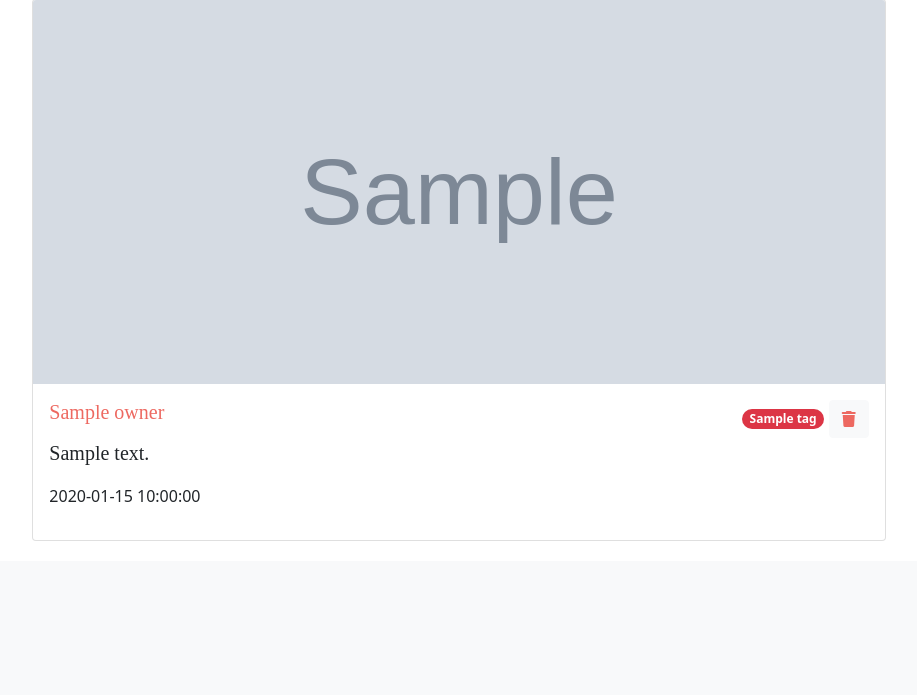
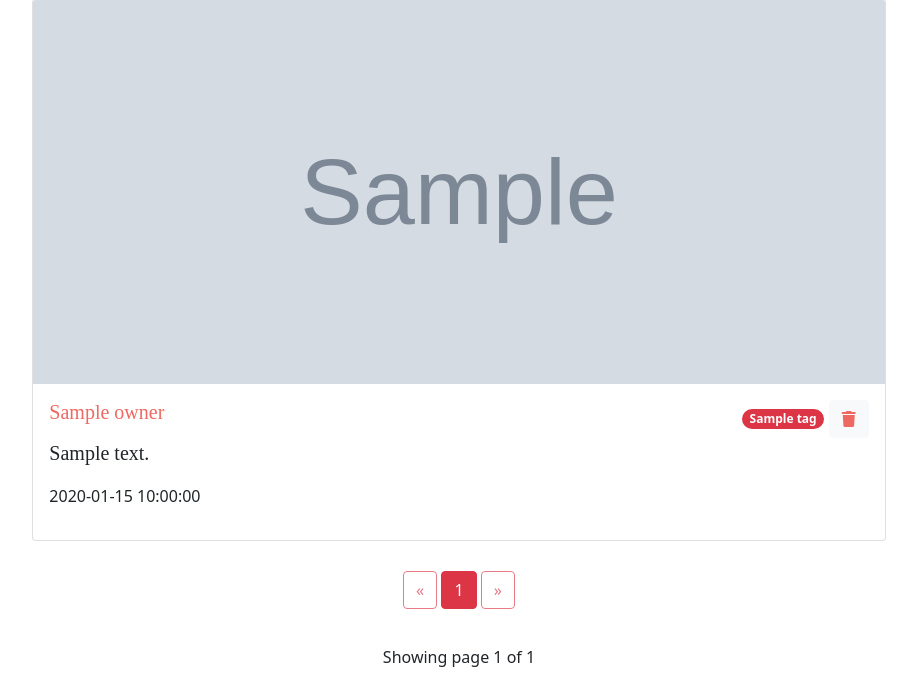
Before and after one commit to KaungMinSett/gwee, a Flask app: template review_post/templates/adminpanel.html in a window 1280 px wide. Shown: the part 742-1437 px from the top of the page, without its empty margins (181-1098 px from the left). Before the commit the page ends 1283 px from the top, so only its background shows below. Run offline with Flask 2, Linux system fonts and the light colour scheme; the template is opened without the code that fills it: values that come from a table or form of the project are taken from there, most other values are stand-ins (such as "Sample title", 1, 10 or a date in 2020); grey boxes marked "Sample" are stand-in pictures; parts of the project's set-up code (start-up, migrations or seed data) failed here and were passed over; some libraries are stand-ins or nearby versions.

Commit message:
Pagination done

```diff
--- a/review_post/templates/adminpanel.html
+++ b/review_post/templates/adminpanel.html
@@ -90,7 +90,7 @@
 
 
         <div class="tab-pane fade show column  active" id="pills-home" role="tabpanel" aria-labelledby="pills-home-tab">
-          {% for post in posts %}
+          {% for post in posts.items %}
           <div class="card col-xl-8 col-lg-8 col-md-8 col-sm-8 col-8 ">
 
 
@@ -136,16 +136,49 @@
               </div>
             </div>
           </div>
+          {% endfor %}
+          <!-- Pagination Links-->
+          <div class="text-center">
+            <a href="{{ url_for('adminpanel', page=posts.prev_num) }}" class="btn btn-outline-danger
+     {% if posts.page == 1 %}disabled{% endif %}">
+              &laquo;
+            </a>
+            <!-- Loop through the number of pages to display a link for each-->
+            {% for page_num in posts.iter_pages(left_edge=1, right_edge=1, left_current=1, right_current=2) %}
+            {% if page_num %}
+            <!-- Check for the active page and set the link to "Active"-->
+            {% if posts.page == page_num %}
+            <a href="{{ url_for('adminpanel', page=page_num) }}" class="btn btn-danger">
+              {{ page_num }}
+            </a>
+            {% else %}
+            <a href="{{ url_for('adminpanel', page=page_num) }}" class="btn btn-outline-danger">
+              {{ page_num }}
+            </a>
+            {% endif %}
+            {% else %}
+            ...
+            {% endif %}
+            {% endfor %}
+            <a href="{{ url_for('adminpanel', page=posts.next_num) }}" class="btn btn-outline-danger
+     {% if posts.page == posts.pages %}disabled{% endif %}">
+              &raquo;
+            </a>
+          </div>
+          <p class="text-center mt-3">
+            Showing page {{ posts.page }} of {{ posts.pages }}
+          </p>
 
 
-          {% endfor %}
+
+
         </div>
 
 
 
 
         <div class="tab-pane fade" id="pills-trend" role="tabpanel" aria-labelledby="pills-trend-tab">
-          {% for trendpost in trendPosts %}
+          {% for trendpost in trendPosts.items %}
           <div class="card col-xl-8 col-lg-8 col-md-8 col-sm-8 col-8 ">
 
 
@@ -196,7 +229,7 @@
 
         </div>
         <div class="tab-pane fade" id="pills-promotion" role="tabpanel" aria-labelledby="pills-promotion-tab">
-          {% for promopost in promoPosts %}
+          {% for promopost in promoPosts.items %}
           <div class="card col-xl-8 col-lg-8 col-md-8 col-sm-8 col-8 ">
 
 
@@ -243,6 +276,39 @@
 
 
           {% endfor %}
+
+          <!-- Pagination Links-->
+          <div class="text-center">
+            <a href="{{ url_for('adminpanel', page=promoPosts.prev_num) }}" class="btn btn-outline-danger
+     {% if promoPosts.page == 1 %}disabled{% endif %}">
+              &laquo;
+            </a>
+            <!-- Loop through the number of pages to display a link for each-->
+            {% for page_num in promoPosts.iter_pages(left_edge=1, right_edge=1, left_current=1, right_current=2) %}
+            {% if page_num %}
+            <!-- Check for the active page and set the link to "Active"-->
+            {% if promoPosts.page == page_num %}
+            <a href=  "{{ url_for('adminpanel', page=page_num) }}" class="btn btn-danger">
+              {{ page_num }}
+            </a>
+            {% else %}
+            <a href="{{ url_for('adminpanel', page=page_num) }}" class="btn btn-outline-danger">
+              {{ page_num }}
+            </a>
+            {% endif %}
+            {% else %}
+            ...
+            {% endif %}
+            {% endfor %}
+            <a href="{{ url_for('adminpanel', page=promoPosts.next_num) }}" class="btn btn-outline-danger
+     {% if promoPosts.page == promoPosts.pages %}disabled{% endif %}">
+              &raquo;
+            </a>
+          </div>
+          <p class="text-center mt-3">
+            Showing page {{ promoPosts.page }} of {{ promoPosts.pages }}
+          </p>
+
 
 
         </div>
```
Also changed, not shown: review_post/routes.py (+7 -4 lines), review_post/static/img/171769f14c38be427554.jpg (added). Lines whose indentation alone changed are shown as unchanged.
